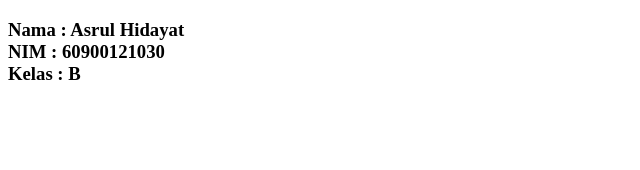
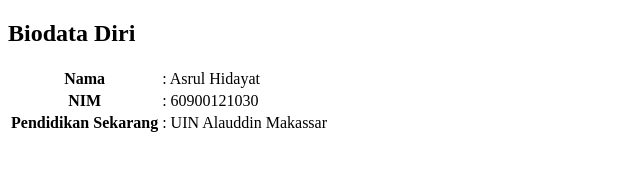
Before and after one commit to AsrulHidayat/Laporan5, a plain HTML site: page index.html in a window 1280 px wide. Shown: the whole page, without its empty margins (0-640 px from the left). Drawn offline with Linux system fonts and the light colour scheme.

Commit message:
Update 2

```diff
--- a/index.html
+++ b/index.html
@@ -6,10 +6,24 @@
     <title>Document</title>
 </head>
 <body>
-    <h3>
-        Nama  : Asrul Hidayat <br>
-        NIM   : 60900121030   <br>
-        Kelas : B
-    </h3>
+    <nav class="card">
+        <h1>Biodata Diri</h1>
+        <nav class="bio">
+            <table>
+                <tr>
+                    <th>Nama</th>
+                    <td>: Asrul Hidayat</td>
+                </tr>
+                <tr>
+                    <th>NIM</th>
+                    <td>: 60900121030</td>
+                </tr>
+                <tr>
+                    <th>Pendidikan Sekarang</th>
+                    <td>: UIN Alauddin Makassar</td>
+                </tr>
+            </table>
+        </nav>
+    </nav>
 </body>
 </html>
```
